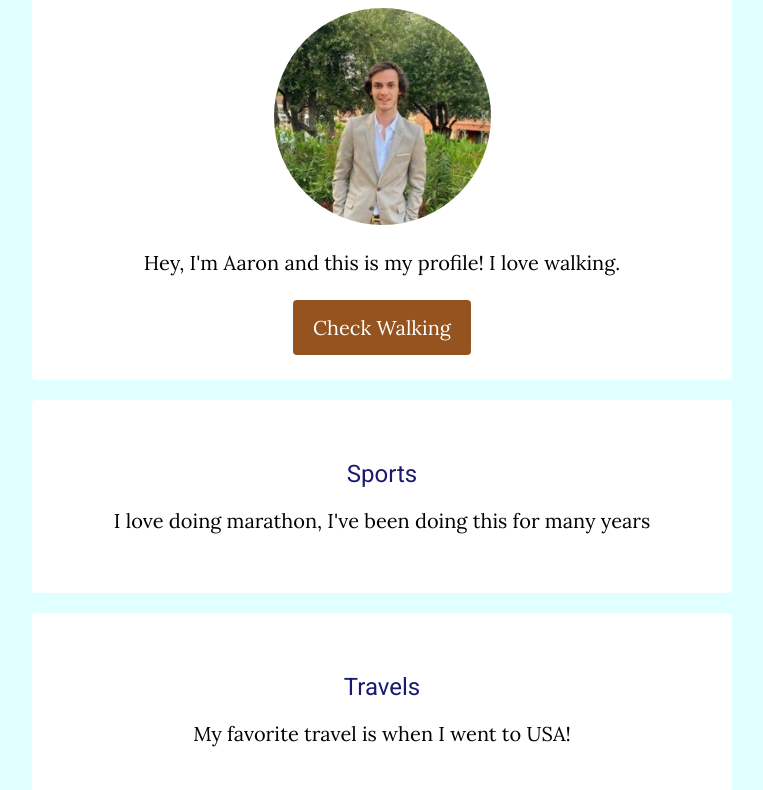
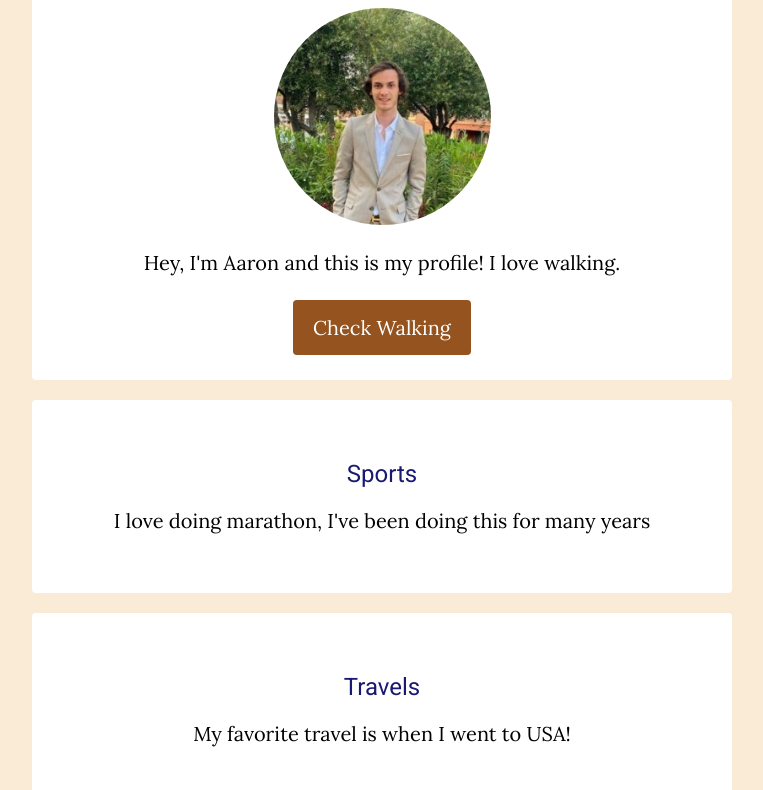
Before and after one commit to Aaron-Haick/my-profile, a plain HTML site: page index.html in a window 1280 px wide. Shown: the part 162-952 px from the top of the page, without its empty margins (258-1021 px from the left). Drawn offline with Linux system fonts and the light colour scheme.

Commit message:
Update style.css

```diff
--- a/style.css
+++ b/style.css
@@ -1,6 +1,6 @@
 
 body{
- 	background: #E0FFFF;
+ 	background: #FAEBD7;
  	color: #steelblue;
  	font-family: 'Lora', serif;
  	font-size: 20px;
```
